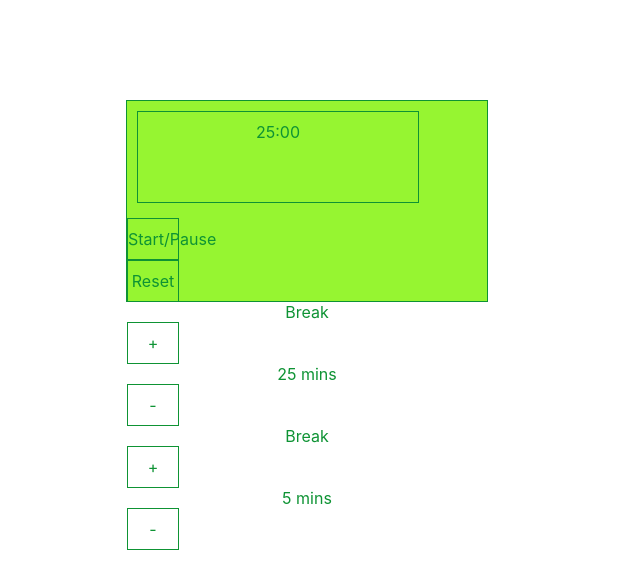
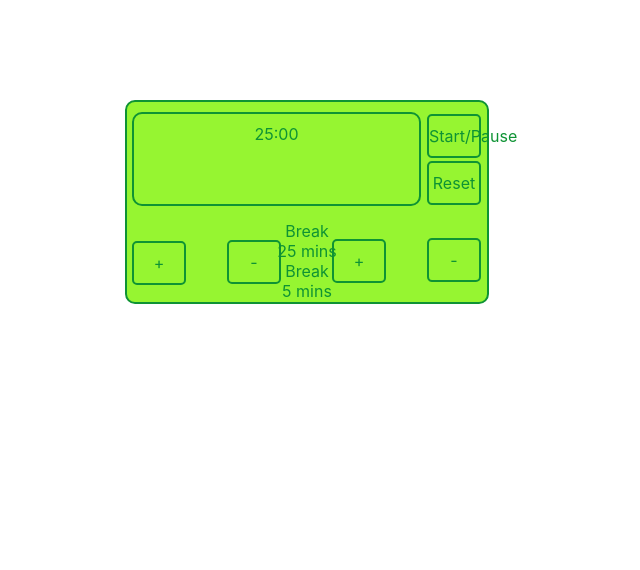
Before and after one commit to Reon-Richards/FCC-25plus5-Timer, a React (Create React App) app: page / in a window 1280 px wide. Shown: the top 570 px of the page, without its empty margins (333-973 px from the left). Built offline with nearby package versions, Linux system fonts and the light colour scheme.

Commit message:
updated App.css

```diff
--- a/src/App.css
+++ b/src/App.css
@@ -4,35 +4,73 @@
 
 .timer{
   color:rgb(14, 147, 52);
-  border: 1px solid  rgb(14, 147, 52);
+  border: 2px solid  rgb(14, 147, 52);
   margin:auto;
   margin-top: 100px;
   height:200px;
   width: 360px;
   background-color:rgb(150, 245, 49);
+  border-radius: 10px;
   }
 
 .timeDisplay{
     line-height: 40px;
-    margin: 10px  5px 15px 10px;
-    border: 1px solid  rgb(14, 147, 52);
+    margin: 10px  5px 15px 5px;
+    border: 2px solid  rgb(14, 147, 52);
     height: 90px;
-    width: 280px;
+    width: 285px;
     text-align:center;
+    border-radius: 10px;
+  }
+
+.startResetBtn{
+    line-height: 40px;
+    border: 2px solid  rgb(14, 147, 52);
+    height: 40px;
+    width: 50px;
+    text-align:center;
+    margin-left: 300px;
+    border-radius: 5px;
+  }
+
+  #start_stop{
+    position: absolute;
+    margin-top: -107px;
+  }
+
+  #reset{
+    position: absolute;
+    margin-top: -60px;
   }
 
   .adjustBtn{
     line-height: 40px;
-  border: 1px solid  rgb(14, 147, 52);
+    border: 2px solid  rgb(14, 147, 52);
     height: 40px;
     width: 50px;
     text-align:center;
+    margin-left: 300px;
+    border-radius: 5px;
+    position: absolute;
+    margin-top: 0px;
   }
 
-.startResetBtn{
-  line-height: 40px;
-  border: 1px solid  rgb(14, 147, 52);
-  height: 40px;
-  width: 50px;
-  text-align:center;
+  #session-increment{
+    margin-top: 0px;
+    margin-left: 5px;
   }
+
+  #session-decrement{
+    margin-left: 100px;
+    margin-top: -21px;
+  }
+
+  #break-increment{
+    margin-left: 205px;
+    margin-top: -42px;
+  }
+
+  #break-decrement{
+    margin-left: 300px;
+    margin-top: -63px;
+  }
```
Lines whose indentation alone changed are shown as unchanged.
